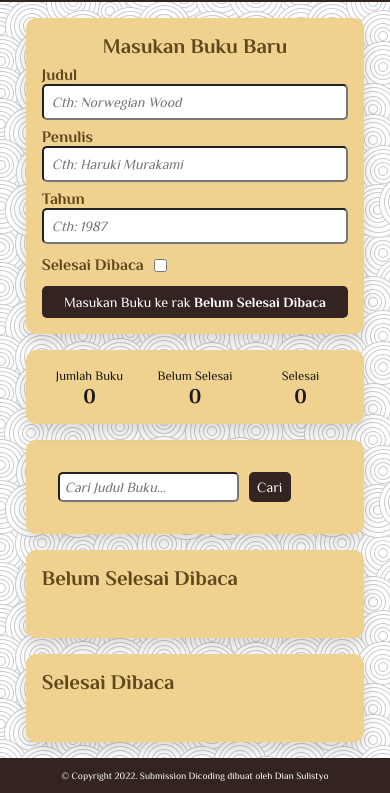
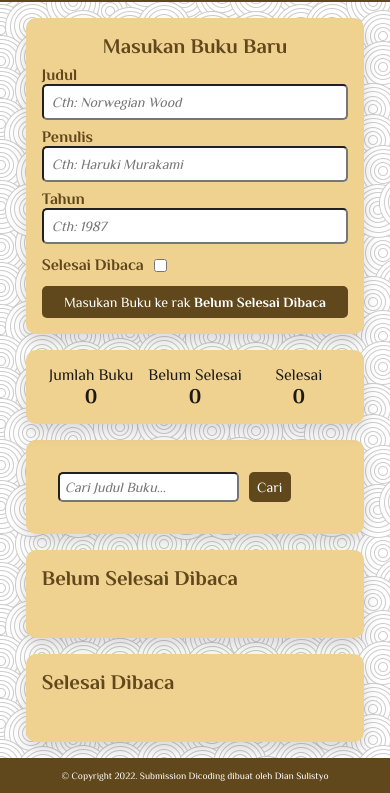
Before and after one commit to deanzo13/Bookshelf-Apps, a plain HTML site: page index.html in a window 390 px wide. Shown: the part 58-851 px from the top of the page. Drawn offline with Linux system fonts and the light colour scheme; a web font is replaced by a local one.

Commit message:
Update style.css

```diff
--- a/css/style.css
+++ b/css/style.css
@@ -28,7 +28,7 @@ input, button {
     display: flex;
     align-items: center;
     justify-content: center;
-    background: #332421;
+    background: #61481C;
     color: white;
 }
 
@@ -58,7 +58,7 @@ main {
 }
 
 .input_section > form > button {
-    background-color: #332421;
+    background-color: #61481C;
     color: white;
     border: 0;
     border-radius: 5px;
@@ -153,7 +153,7 @@ main {
 }
 
 .search_section > form > button {
-    background-color: #332421;
+    background-color: #61481C;
     color: white;
     border: 0;
     border-radius: 5px;
@@ -234,7 +234,7 @@ main {
     }
 
     .total-books > span {
-        font-size: .8rem;
+        font-size: 1rem;
         color: #1B1A17;
     }
 
@@ -245,4 +245,14 @@ main {
     h2 {
         font-size: 1.3rem;
     }
+
+    .card-stats{
+        text-align: center;
+        padding: 10;
+        width: 100%;
+        display: grid;
+        grid-template-columns: 1fr 1fr 1fr;
+        grid-gap: 5px;
+        border-radius: 10px;
+    }
   }
```
